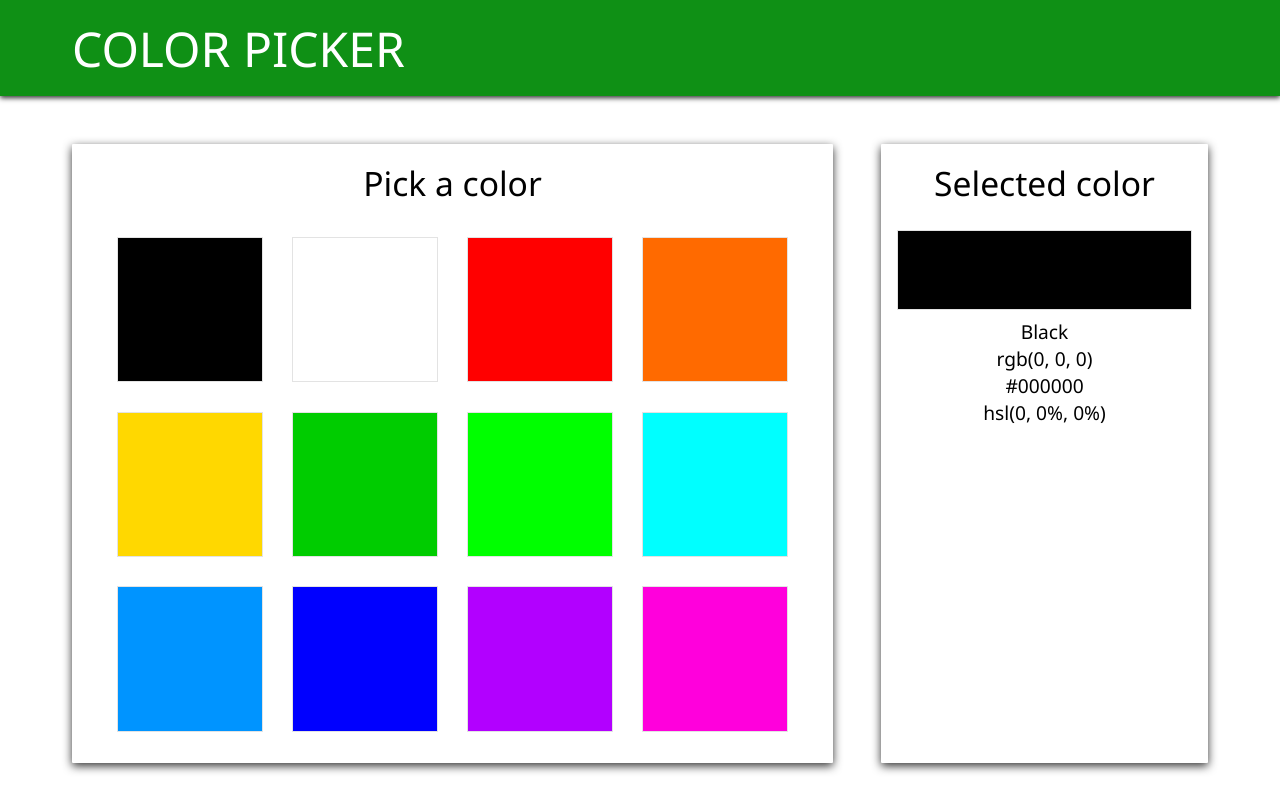
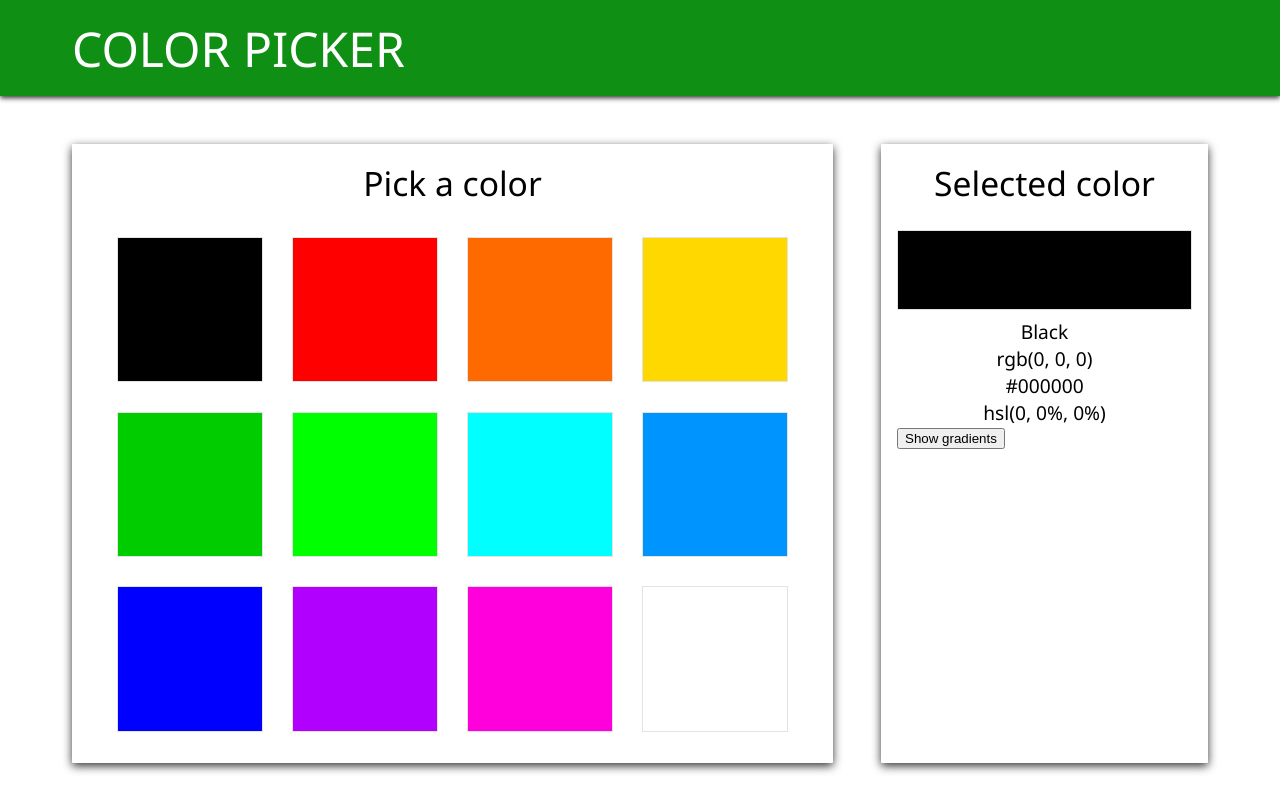
Before and after one commit to themutti/react-color-picker, a React (Create React App) app: page / in a window 1280 px wide. Built offline with nearby package versions, Linux system fonts and the light colour scheme.

Commit message:
Added gradients

```diff
--- a/src/components/ColorPicker/ColorDetails.js
+++ b/src/components/ColorPicker/ColorDetails.js
@@ -2,7 +2,12 @@ import { rgbToRgbStr, rgbToHexStr, rgbToHslStr } from "../../logics/colorConvers
 
 function ColorGradientsButton(props) {
   return (
-    <button></button>
+    <button
+      className="gradients-btn"
+      onClick={props.onClick}
+    >
+      { props.isGradients ? "Show all colors" : "Show gradients" }
+    </button>
   );
 }
 
@@ -16,10 +21,14 @@ export default function ColorDetails(props) {
         style={{ backgroundColor: rgbToRgbStr(c.red, c.green, c.blue) }}
         className="color-preview"
       ></div>
-      <div className="color-detail">{c.name}</div>
+      {c.name && <div className="color-detail">{c.name}</div>}
       <div className="color-detail">{rgbToRgbStr(c.red, c.green, c.blue)}</div>
       <div className="color-detail">{rgbToHexStr(c.red, c.green, c.blue)}</div>
       <div className="color-detail">{rgbToHslStr(c.red, c.green, c.blue)}</div>
+      <ColorGradientsButton
+        isGradients={props.isGradients}
+        onClick={props.onGradientsClick}
+      />
     </section>
   );
 }
--- a/src/components/ColorPicker/ColorPicker.js
+++ b/src/components/ColorPicker/ColorPicker.js
@@ -1,24 +1,55 @@
 import React from "react";
 import ColorsGrid from "./ColorsGrid";
 import ColorDetails from "./ColorDetails";
+import { rgbToHsl, hslToRgb } from "../../logics/colorConversions";
 import COLORS from "../../data/colors";
 
 export default class ColorPicker extends React.Component {
   constructor(props) {
     super(props);
+    this.handleGradients = this.handleGradients.bind(this);
     this.state = {
-      selectedColor: COLORS[0]
+      colors: COLORS,
+      selectedColor: COLORS[0],
+      isGradients: false
     };
+  }
+
+  handleGradients() {
+    const selColor = this.state.selectedColor;
+    let colors = [];
+    if (!this.state.isGradients) {
+      const hsl = rgbToHsl(selColor.red, selColor.green, selColor.blue);
+      for (let i = 0; i < 11; i++) {
+        const rgb = hslToRgb(hsl.h, hsl.s, i*10);
+        colors.push({
+          red: rgb.red,
+          green: rgb.green,
+          blue: rgb.blue
+        });
+      }
+    } else {
+      colors = COLORS;
+    }
+
+    this.setState({
+      colors: colors,
+      isGradients: !this.state.isGradients
+    });
   }
 
   render() {
     return (
       <div className="color-picker container">
         <ColorsGrid
-          colors={COLORS}
+          colors={this.state.colors}
           onColorSelect={(color) => this.setState({ selectedColor: color })}
         />
-        <ColorDetails color={this.state.selectedColor} />
+        <ColorDetails
+          color={this.state.selectedColor}
+          isGradients={this.state.isGradients}
+          onGradientsClick={this.handleGradients}
+        />
       </div>
     );
   }
--- a/src/components/ColorPicker/ColorsGrid.js
+++ b/src/components/ColorPicker/ColorsGrid.js
@@ -5,9 +5,9 @@ export default function ColorsGrid(props) {
     <section className="colors-grid">
       <h2 className="section-title">Pick a color</h2>
       <ul className="colors-list">
-        {props.colors.map((color) => (
+        {props.colors.map((color, i) => (
           <ColorButton
-            key={color.name}
+            key={i}
             color={color}
             onClick={() => props.onColorSelect(color)}
           />
--- a/src/data/colors.js
+++ b/src/data/colors.js
@@ -4,12 +4,6 @@ const colors = [
     red: 0,
     green: 0,
     blue: 0
-  },
-  {
-    name: "White",
-    red: 255,
-    green: 255,
-    blue: 255
   },
   {
     name: "Red",
@@ -70,6 +64,12 @@ const colors = [
     red: 255,
     green: 0,
     blue: 220
+  },
+  {
+    name: "White",
+    red: 255,
+    green: 255,
+    blue: 255
   }
 ];
 
```
